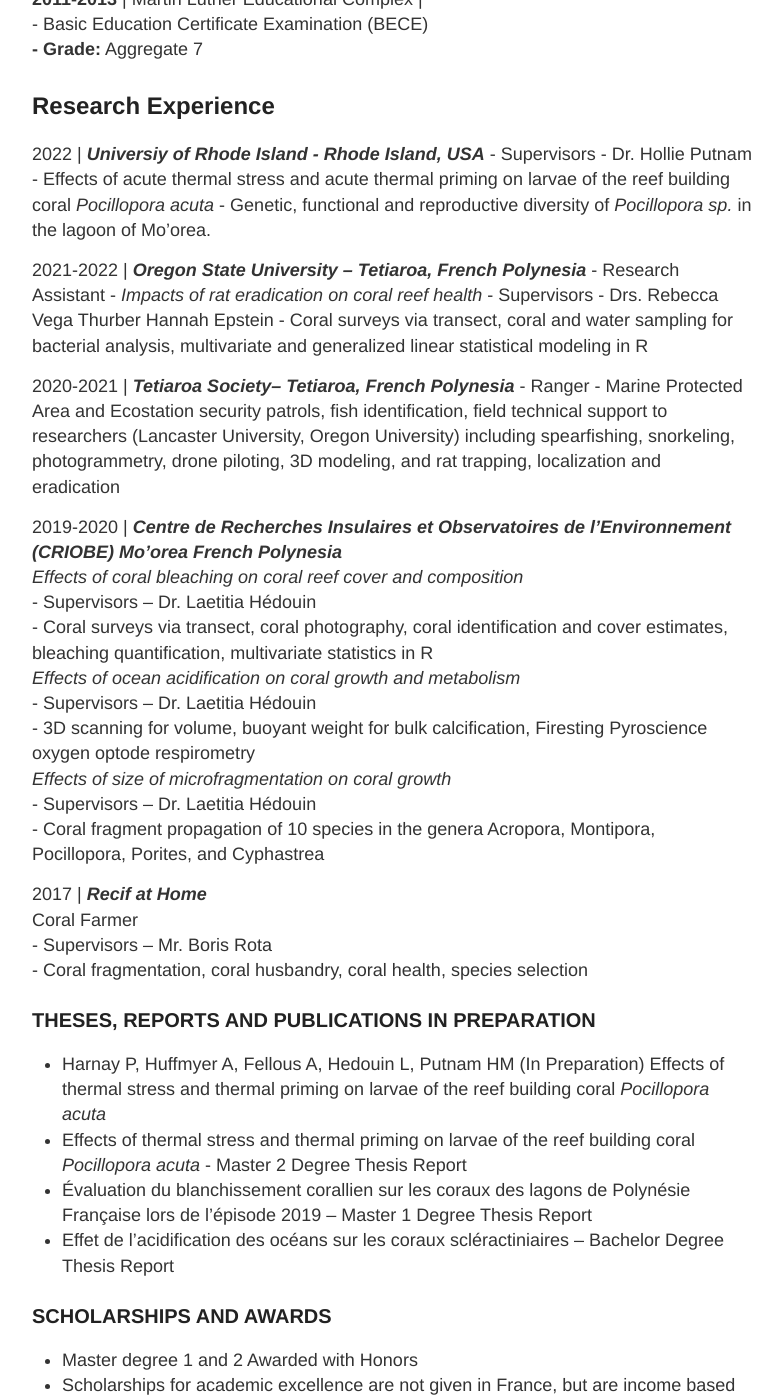
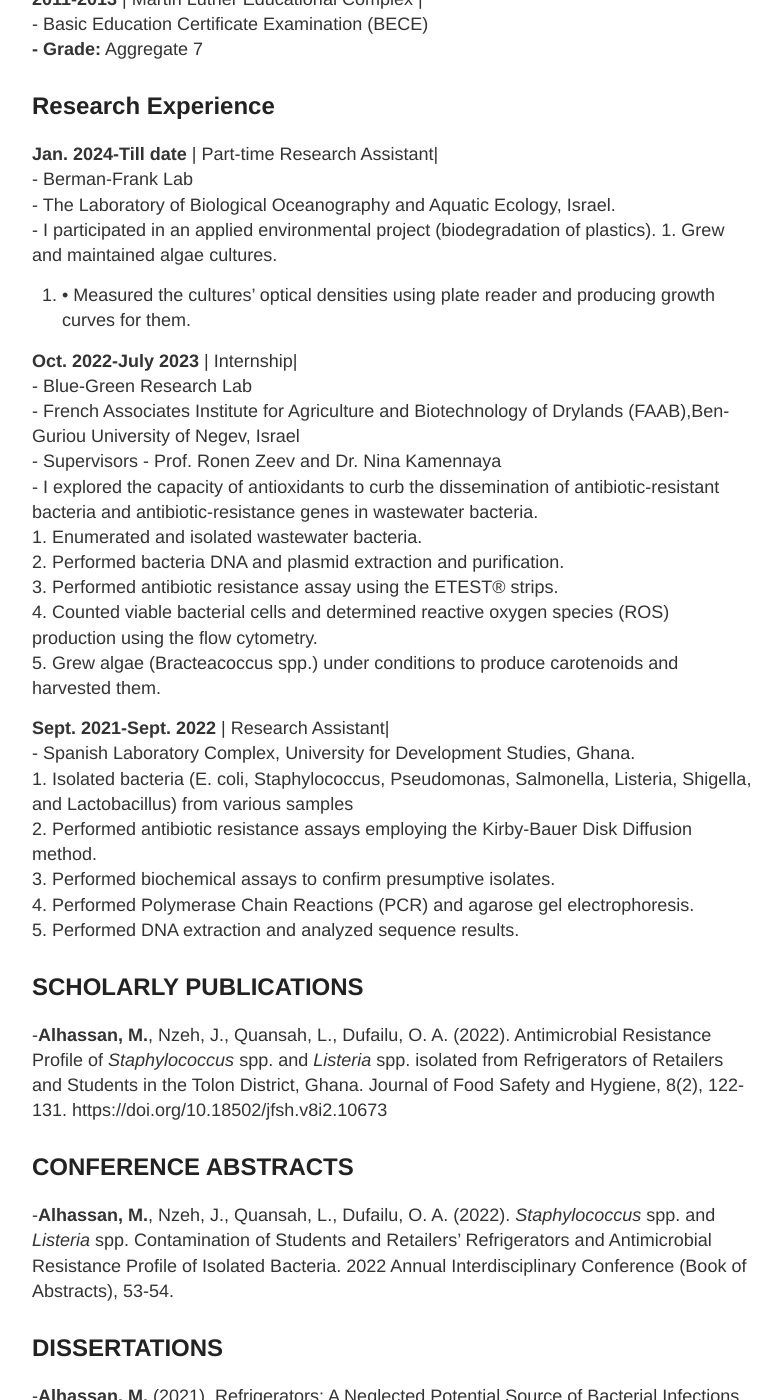
Before and after one commit to alhassanmu/-alhassanmu_Notebook, a Jekyll site: the page built from Notebook_posts/about.md, in a window 1280 px wide and 1400 px high, scrolled down 1162 px. Shown: the whole window, without its empty margins (248-1030 px from the left). Built offline with Jekyll 4.4.1, drawn with Linux system fonts in a browser that asks for light colours; some of the changed text lies outside the part shown.

Commit message:
Completed my CV

```diff
--- a/Notebook_posts/about.md
+++ b/Notebook_posts/about.md
@@ -25,7 +25,7 @@ https://github.com/alhassanmu/-alhassanmu_Notebook
 ## EDUCATION
 **2023-Till date** | Univeristy of Haifa  |  Marine Biology |
 	- Master degree
-		**- Thesis (tentative):** Impacts of elevated temperatures and oil pollution on physiology, survivability, and microbiome dynamics in the invasive Mediterranean mussel, Brachidontes pharaonis
+		**- Thesis (tentative):** Impacts of elevated temperatures and oil pollution on physiology, survivability, and microbiome dynamics in the invasive Mediterranean mussel, *Brachidontes pharaonis*
 		**- Advisors:** Prof. Gil Rilov
 
 
@@ -45,59 +45,123 @@ https://github.com/alhassanmu/-alhassanmu_Notebook
 
 
 ## Research Experience
-2022 | ***Universiy of Rhode Island - Rhode Island, USA***
-		- Supervisors - Dr. Hollie Putnam
-	- Effects of acute thermal stress and acute thermal priming on larvae of 	  the reef building coral *Pocillopora acuta*
-	- Genetic, functional and reproductive diversity of *Pocillopora sp.* in 	  the lagoon of Mo’orea.
+**Jan. 2024-Till date** | Part-time Research Assistant|
+		- Berman-Frank Lab
+	- The Laboratory of Biological Oceanography and Aquatic Ecology, Israel.
+	- I participated in an applied environmental project (biodegradation of plastics).
+	1. Grew and maintained algae cultures.
+2. •	Measured the cultures’ optical densities using plate reader and producing growth curves for them.
 
-2021-2022 | ***Oregon State University – Tetiaroa, French Polynesia***
-		- Research Assistant - *Impacts of rat eradication on coral reef health*
-		- Supervisors - Drs. Rebecca Vega Thurber Hannah Epstein
-	- Coral surveys via transect, coral and water sampling for bacterial 	  analysis, multivariate and generalized linear statistical modeling in 	  R
+**Oct. 2022-July 2023** | Internship|
+		- Blue-Green Research Lab
+		- French Associates Institute for Agriculture and Biotechnology of Drylands (FAAB),Ben-Guriou University of Negev, Israel
+		- Supervisors - Prof. Ronen Zeev and Dr. Nina Kamennaya
+	- I explored the capacity of antioxidants to curb the dissemination of antibiotic-resistant bacteria and antibiotic-resistance genes in wastewater bacteria.
+	1. 	Enumerated and isolated wastewater bacteria.
+	2. 	Performed bacteria DNA and plasmid extraction and purification.
+	3. 	Performed antibiotic resistance assay using the ETEST® strips.
+	4. 	Counted viable bacterial cells and determined reactive oxygen species (ROS) production using the flow cytometry.
+	5. 	Grew algae (Bracteacoccus spp.) under conditions to produce carotenoids and harvested them.
 
-2020-2021 | ***Tetiaroa Society– Tetiaroa, French Polynesia***
-		- Ranger
-	- Marine Protected Area and Ecostation security patrols, fish 	  identification, field technical support to researchers (Lancaster 	  University, Oregon University) including spearfishing, snorkeling, 	  photogrammetry, drone piloting, 3D modeling, and rat trapping, 	  localization and eradication
+**Sept. 2021-Sept. 2022** | Research Assistant|
+		- Spanish Laboratory Complex, University for Development Studies, Ghana.
+	1. 	Isolated bacteria (E. coli, Staphylococcus, Pseudomonas, Salmonella, Listeria, Shigella, and Lactobacillus) from various samples
+	2. 	Performed antibiotic resistance assays employing the Kirby-Bauer Disk Diffusion method.
+	3. 	Performed biochemical assays to confirm presumptive isolates.
+	4. 	Performed Polymerase Chain Reactions (PCR) and agarose gel electrophoresis.
+	5. 	Performed DNA extraction and analyzed sequence results.
 
-2019-2020 | ***Centre de Recherches Insulaires et Observatoires de l’Environnement (CRIOBE) Mo’orea French Polynesia***
-	*Effects of coral bleaching on coral reef cover and composition*
-		- Supervisors – Dr. Laetitia Hédouin
-	- Coral surveys via transect, coral photography, coral identification 	  and cover estimates, bleaching quantification, multivariate statistics 	  in R
-	*Effects of ocean acidification on coral growth and metabolism*
-		- Supervisors – Dr. Laetitia Hédouin
-	- 3D scanning for volume, buoyant weight for bulk calcification, 	  Firesting Pyroscience oxygen optode respirometry
-	*Effects of size of microfragmentation on coral growth*
-		- Supervisors – Dr. Laetitia Hédouin
-	- Coral fragment propagation of 10 species in the genera Acropora, 	  Montipora, Pocillopora, Porites, and Cyphastrea
+## SCHOLARLY PUBLICATIONS
+-**Alhassan, M.**, Nzeh, J., Quansah, L., Dufailu, O. A. (2022). Antimicrobial Resistance Profile of *Staphylococcus* spp. and *Listeria* spp. isolated from Refrigerators of Retailers and Students in the Tolon District, Ghana. Journal of Food Safety and Hygiene, 8(2), 122-131. https://doi.org/10.18502/jfsh.v8i2.10673
 
-2017 | ***Recif at Home***
-	Coral Farmer
-	- Supervisors – Mr. Boris Rota
-	- Coral fragmentation, coral husbandry, coral health, species selection
 
-### THESES, REPORTS AND PUBLICATIONS IN PREPARATION
-- Harnay P, Huffmyer A, Fellous A, Hedouin L, Putnam HM (In Preparation) Effects of thermal stress and thermal priming on larvae of the reef building coral *Pocillopora acuta*
-- Effects of thermal stress and thermal priming on larvae of the reef building coral *Pocillopora acuta* - Master 2 Degree Thesis Report
-- Évaluation du blanchissement corallien sur les coraux des lagons de Polynésie Française lors de l’épisode 2019 – Master 1 Degree Thesis Report
-- Effet de l’acidification des océans sur les coraux scléractiniaires – Bachelor Degree Thesis Report
+## CONFERENCE ABSTRACTS
+-**Alhassan, M.**, Nzeh, J., Quansah, L., Dufailu, O. A. (2022). *Staphylococcus* spp. and *Listeria* spp. Contamination of Students and Retailers’ Refrigerators and Antimicrobial Resistance Profile of Isolated Bacteria. 2022 Annual Interdisciplinary Conference (Book of Abstracts), 53-54.
 
-### SCHOLARSHIPS AND AWARDS
-- Master degree 1 and 2 Awarded with Honors
-- Scholarships for academic excellence are not given in France, but are income based
-- Technical Specialist Diploma (DU) Awarded with Honors
+## DISSERTATIONS
+-**Alhassan, M.** (2021). Refrigerators: A Neglected Potential Source of Bacterial Infections on Nyankpala Campus of University for Development Studies, Tamale – Ghana. BSc. thesis, University for Development Studies, Tamale – Ghana.
 
-### TEACHING AND EDUCATION
-- Université de Lorraine
-	- Coral Reef Informational Presentations to Bachelor students
-	- Coral Reef Informational Presentations to Highschool students
-- French/English Translation of educational materials in person and online
+## GenBank DEPOSITS
+-Achilo, M., Alhassan, M., Adzaworlu, E. G., Suraj, A. M., Agyekum, S., Iddi, S., Nzeh, J., Addy, F. and Dufailu, O. A. (2022). Escherichia coli. ON911461; 739 bp.
 
-### CONFERENCE
-- Benthic Ecology Meeting - NH, Portsmouth, USA
-	- Effects of thermal stress and thermal priming on larvae of the reef 	  building coral *Pocillopora acuta*
+-Achilo, M., Alhassan, M., Adzaworlu, E. G., Suraj, A. M., Agyekum, S., Iddi, S., Nzeh, J., Addy, F. and Dufailu, O. A. (2022). Enterobacter cloacae. ON911459; 635 bp.
 
-### SKILLS
-- PADI Advanced Open Water SCUBA Diving
-- Permis Mer – French Boating License for Coastal Waters
-- Languages – French (Native), English (Fluent oral and written)
-- Software – R/Rstudio, QGIS, Microsoft Excel/Word/Powerpoint, Adobe Photoshop, GitHub
+-Dufailu, O. A., Brown, P. K., Issah, S. D., Honu, E., Agyeman, M., Appau, M. A., Zakaria, R. C., Osuji, R., Alhassan, M., Alhassan, A. S., Asare, M. N., Adzaworlu, E. G., Addy, F. and Quansah, L. (2022). Atlantibacter hermannii. ON797687; 723 bp.
+
+## WORKSHOPS/SEMINARS/CONFERENCESLS
+1. Poster Presenter: The 10th Academic Get-Together of the Department of Marine Biology, University of Haifa, Haifa – Israel.
+2. Participant: The 9th Haifa Winter Workshop on Bioinformatics. University of Haifa, Haifa - Israel, 17th-21st March 2024.
+3. Participant: The 18th Conference of the Israeli Association for Aquatic Sciences. Steinhardt Museum of Natural History, Tel Aviv University, Israel, 11th February 2024.
+4. Participant: The Water Research Foundation: Assessing Health and Environmental Risks Posed by Antimicrobial Resistance in Water, Virtual – 13th April 2023.
+5. Participant: The 5th Graduate Student Conference: Water Research in Israel. Grand Water Research Institute, Technion, Israel, 22nd December 2022.
+6. Participant: The 8th International Conference on Drylands, Deserts, and Desertification: Learning from the Drylands Towards Ecosystem Restoration. The Jacob Blaustein Institutes for Desert Research, Sde Boker Campus, Ben-Gurion University of the Negev – Israel, 27th November – 1st December 2022.
+7. Oral Presenter: 15th Annual Interdisciplinary Conference. Contemporary Global Crises: Threats and Opportunities for Research and Academia Freedom, University for Development Studies, Tamale – Ghana, 7th – 8th September 2022.
+8. Participant: Microbiological Practical Course, University for Development Studies, Tamale - Ghana, November 2021.
+9. Participant: Practical Course in Service-Learning, University for Development Studies, Tamale - Ghana, November 2021.
+
+## WORKING EXPERIENCE
+
+**Sept. 2021-Sept. 2022**|Teaching and Research Assistant|
+-National Service Scheme, Department of Biotechnology, University for Development Studies, Tamale, Ghana
+
+**Responsibilities:** Organizing tutorials for undergraduate students, guiding students in their dissertation writings, providing laboratory assistantship to undergraduate students, assisting lecturers in my department in their research works, marking examination scripts, and other administrative activities.
+
+**July 2018-Sept. 2018** |On-Ground Activity Supervisor|
+-Prop Haven Company, Accra, Ghana
+**Responsibilities:** Monitoring on-ground activities in and out of the company’s area.
+
+**Oct. 2016-Aug.2017** |Manager|
+-Party Concept Supermarket, Accra, Ghana
+**Responsibilities:** Management of sales and accounts of the supermarket.
+
+## LEADERSHIP POSITIONS/EXPERIENCES
+
+**Normalization Committee Chairman:** Biotechnology Students Association-Ghana, Nyankpala campus, University for Development Studies. 2020 – 2021.
+
+**Deputy Commanding Officer:** Army Cadet Corps, Nyankpala campus, University for Development Studies. 2020 – 2021.
+
+**General Assembly Member:** Student’s Representative Council, Nyankpala campus, University for Development Studies. 2019 - 2020
+
+**Vice-president:** Biotechnology Students Association-Ghana, Nyankpala campus, University for Development Studies. 2019 - 2020
+
+**Cadet Adjutant:** Army Cadet Corps, Nyankpala campus, University for Development Studies	2019 – 2020.
+
+**Group Leader:** Third Trimester Field Practical Programme (Boamasa community), University for Development Studies	May – July 2019.
+
+**Public Relations Officer:** Army Cadet Corps, Nyankpala campus, University for Development Studies 2018 – 2019.
+
+## VOLUNTARY SERVICES
+
+Community Health Volunteer: Health, Education, Research and Policy Organization (HERPol – Africa), Tamale, Northern Region, Ghana; October 2021 – November 2021.
+• Played an active role in educating/sensitizing rural people on COVID-19 safety protocols.
+
+Community Health Volunteer: Health, Education, Research and Policy Organization (HERPol – Africa), Tamale, Northern Region, Ghana; 5th December 2020 – 30th December 2020.
+• Played an active role in educating deprived communities on COVID-19, sharing paraphernalia, and writing reports.
+
+## PERSONAL SKILLS
+1. Verbal and written communication
+2. Leadership skills
+3. Adaptability
+4. Teaching
+
+## HOBBIES
+1. Watching documentaries
+2. Watching and playing football
+3. Cooking
+
+## REFEREES
+
+Prof. Gil Rilov, Ph.D.
+Head, Marine Community Ecology Lab
+Israel Oceanographic and Limnological Research (IOLR)
+Email: rilovg@ocean.org.il
+
+Osman Adamu Dufailu, Ph.D.
+Senior Lecturer, Faculty of Engineering and Science
+University of Greenwich, Medway – United Kingdom
+Email: o.a.dufailu@greenwich.ac.uk
+
+Lydia Quansah, Ph.D.
+Senior Lecturer, Head of Forensic Department
+University for Development Studies, Tamale – Ghana,
+Email: lquansah@uds.edu.gh
```
Also changed, not shown: other parts of Notebook_posts/about.md (+1 -1 lines).
